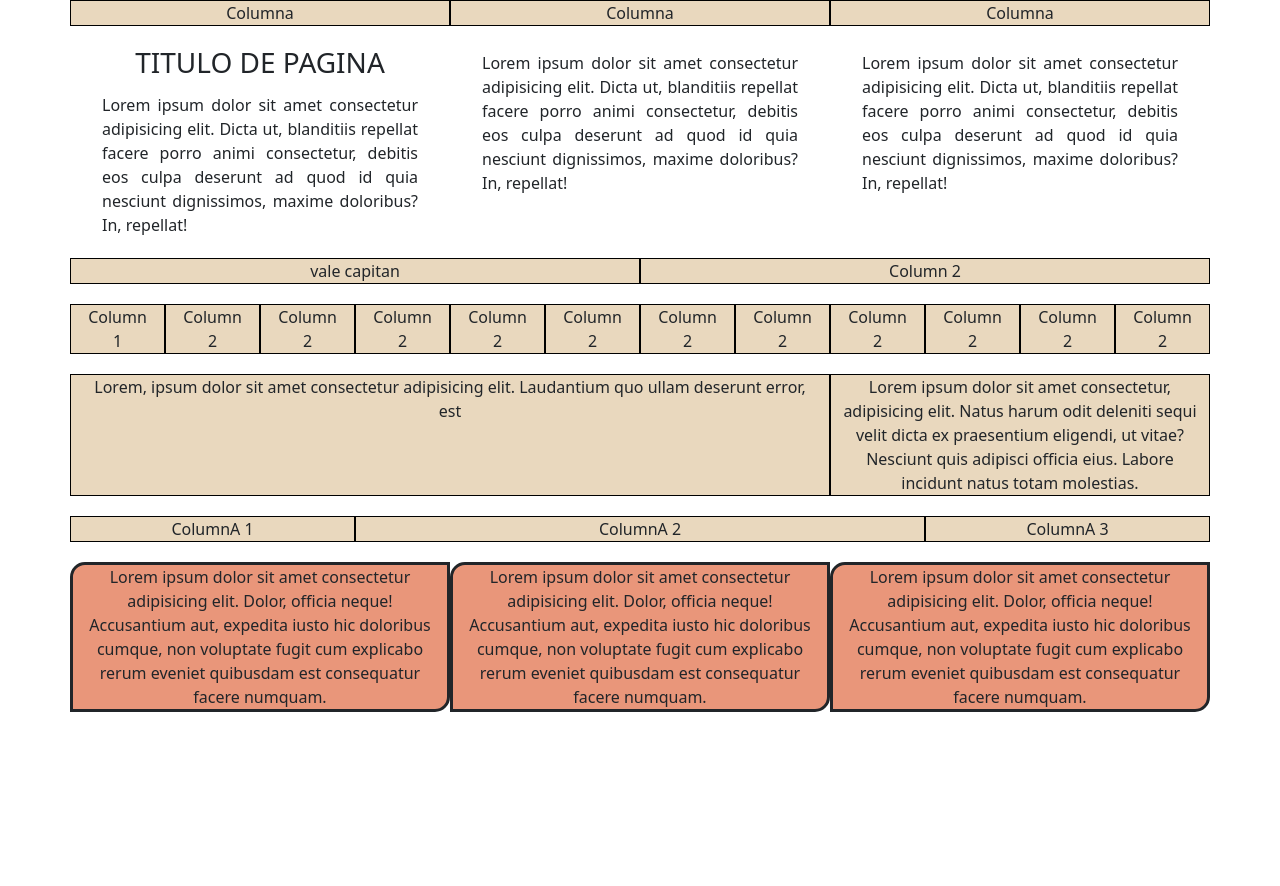
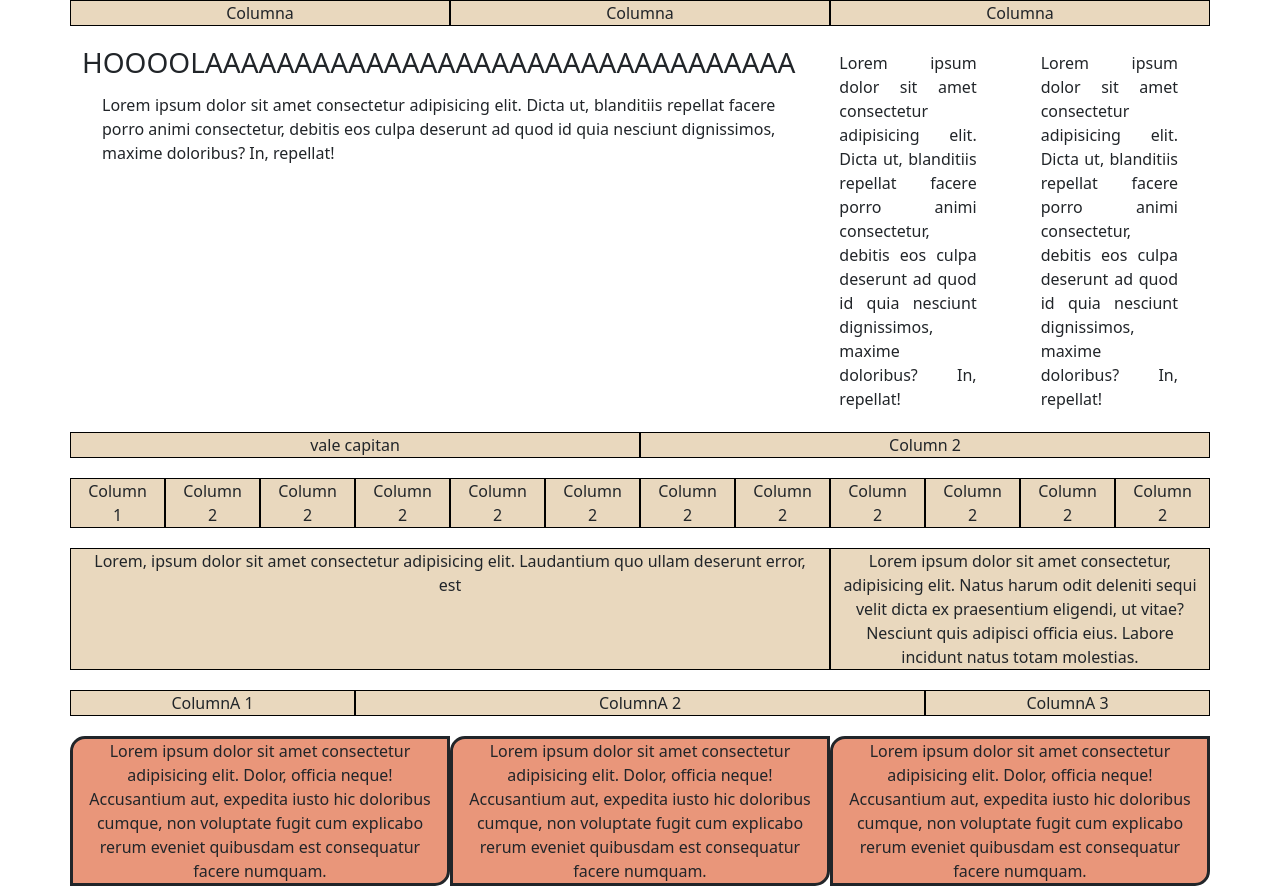
Before and after one commit to AlvaroInformatica/web-sincro, a plain HTML site: page index.html in a window 1280 px wide. Before the commit the page ends 800 px from the top, so only its background shows below. Drawn offline with nearby package versions, Linux system fonts and the light colour scheme.

Commit message:
Update index.html

```diff
--- a/index.html
+++ b/index.html
@@ -26,7 +26,7 @@
         <div class="container text-center">
             <div class="row">
               <div class="col">
-                <h3> TITULO DE PAGINA</h3>
+                <h3>HOOOOLAAAAAAAAAAAAAAAAAAAAAAAAAAAAAAAAA</h3>
                 <p> Lorem ipsum dolor sit amet consectetur adipisicing elit. Dicta ut, blanditiis repellat facere porro animi consectetur, debitis eos culpa deserunt ad quod id quia nesciunt dignissimos, maxime doloribus? In, repellat!</p>
               </div>
               <div class="col">
```
